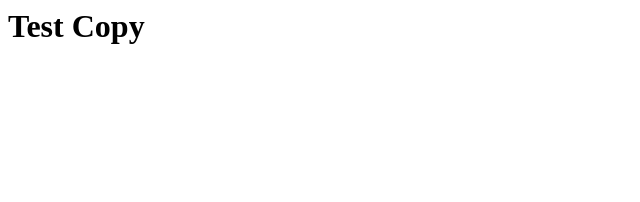
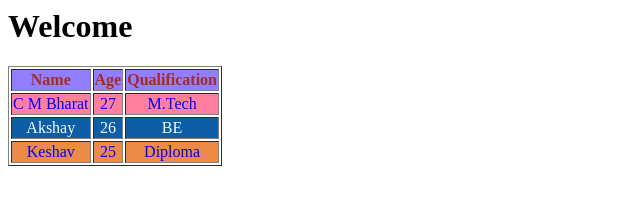
Before and after one commit to cmbharat/e-com, a plain HTML site: page test.html in a window 1280 px wide. Shown: the whole page, without its empty margins (0-640 px from the left). Drawn offline with Linux system fonts and the light colour scheme.

Commit message:
added Html files

```diff
--- a/test.html
+++ b/test.html
@@ -1 +1,66 @@
-<h1>Test Copy</h1>
+<html>
+
+<head>
+    <title>Welcome Page</title>
+    <meta http-equiv="refresh" content="1">
+    <link rel="shortcut icon" href="images/RCB.png" />
+    <style>
+        #h1 {
+            text-align: center;
+            background-color: rgb(146, 127, 255);
+        }
+
+        .h2 {
+            text-align: center;
+            background-color: rgb(255, 127, 159);
+        }
+
+        .h3 {
+            text-align: center;
+            background-color: rgb(14, 93, 167);
+            color: azure;
+        }
+        .h4 {
+            text-align: center;
+            background-color: rgb(236, 138, 72);
+        }
+        th {
+            background-color: cornsilk;
+            color: brown;
+        }
+
+        tr {
+            color: blue
+        }
+    </style>
+</head>
+
+<body>
+    <h1>Welcome</h1>
+    <table border :1>
+        <tr>
+            <th id="h1">Name</th>
+            <th id="h1">Age</th>
+            <th id="h1">Qualification</th>
+        </tr>
+        <tr class="h2">
+            <td>C M Bharat</td>
+            <td>27</td>
+            <td>M.Tech</td>
+        </tr>
+        <tr class="h3">
+            <td>Akshay</td>
+            <td>26</td>
+            <td>BE</td>
+        </tr>
+        <tr class="h4">
+            <td>Keshav</td>
+            <td>25</td>
+            <td>Diploma</td>
+        </tr>
+    </table>
+</body>
+
+
+
+</html>
```
Also changed, not shown: Product.html (added, +45 -0 lines), index.html (+13 -1 lines), login.html (added, +31 -0 lines), images/RCB.png (added), images/RCB1.jpg (added), images/twitter.jpg (added).
